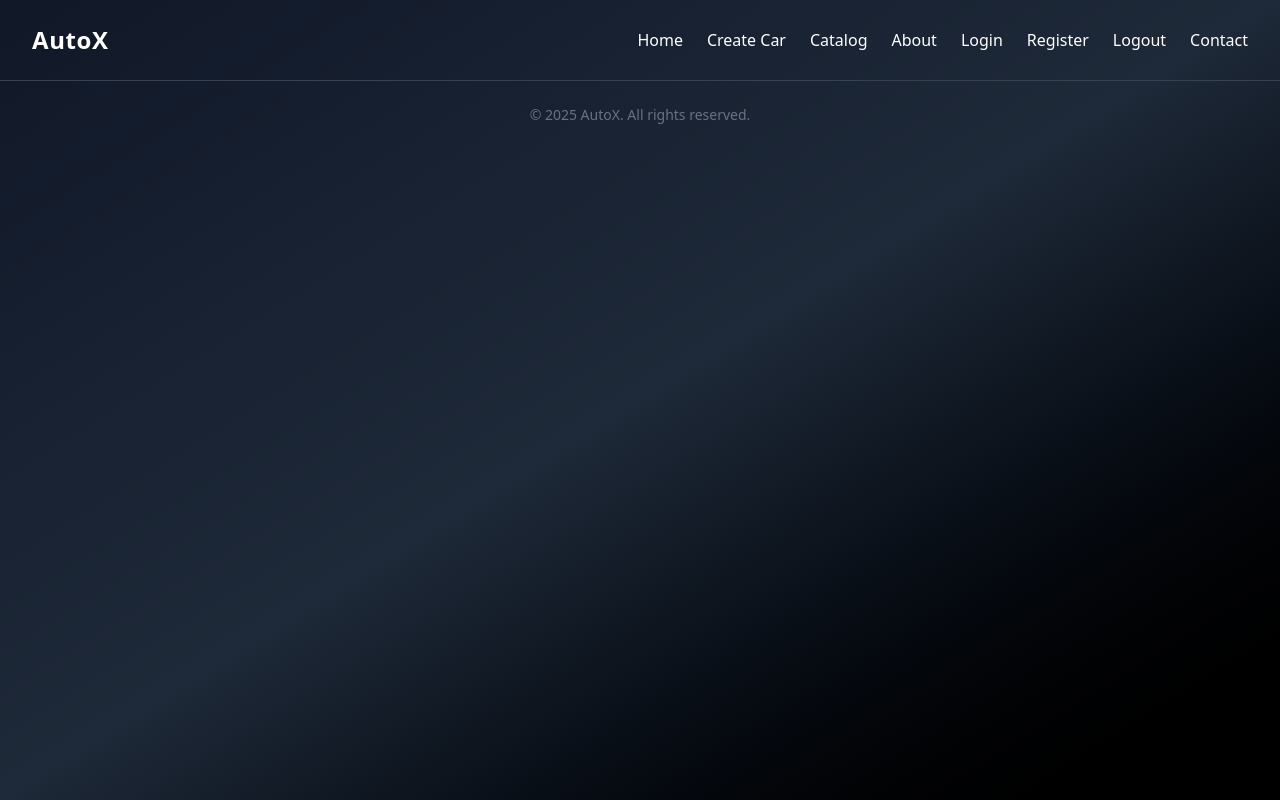
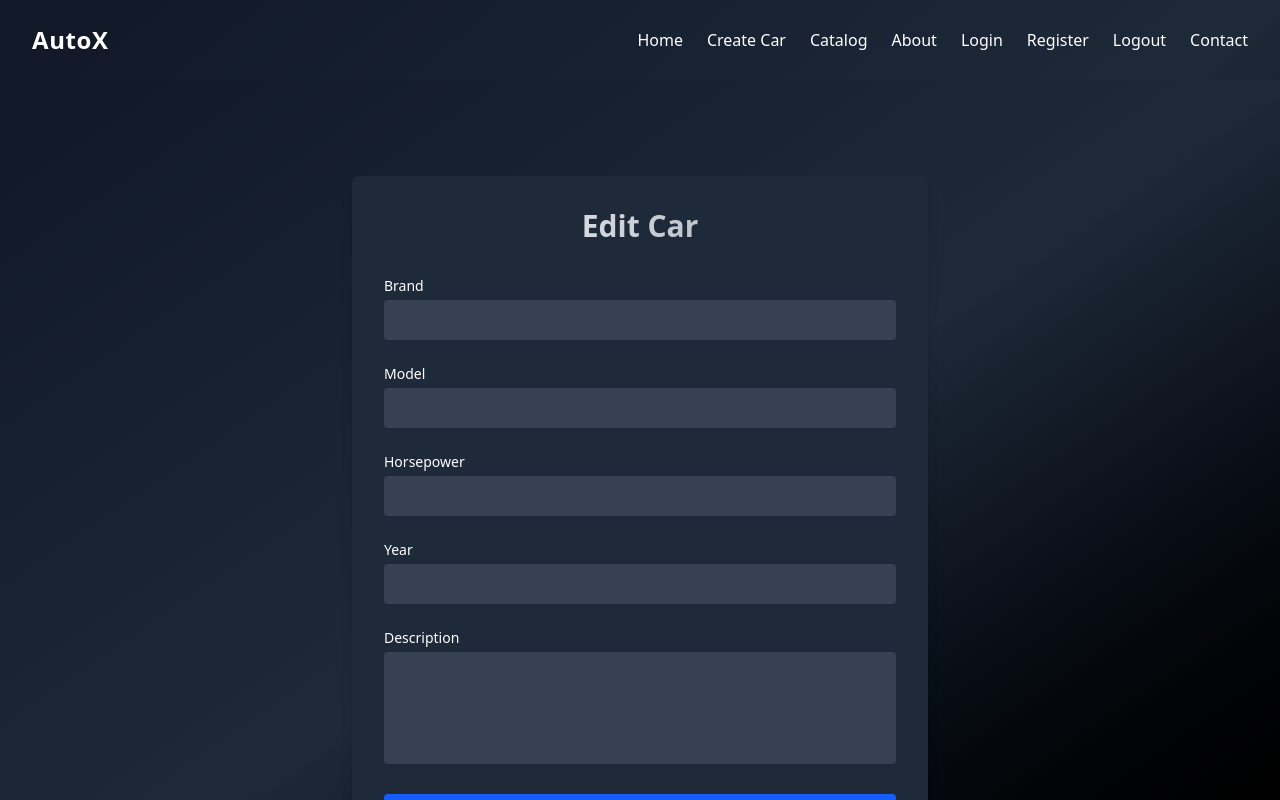
Before and after one commit to Stiliyanss/React-Project, a React (Vite) app in the folder client/: page /cars/1/edit in a window 1280 px wide. Shown: the top 800 px of the page. Built offline with nearby package versions, Linux system fonts and the light colour scheme; no server answers.

Commit message:
show edit page with prepopulated values in the form

```diff
--- a/client/src/App.jsx
+++ b/client/src/App.jsx
@@ -12,6 +12,7 @@ import Register from './components/register/Register';
 import Contact from './components/contact/Contact';
 import CreateCar from './components/createCar/CreateCar';
 import CarDetails from './components/carDeatails/CarDetails';
+import CarEdit from './components/carEdit/CarEdit';
 
 function App() {
   return (
@@ -24,6 +25,7 @@ function App() {
           <Route path="/catalog" element={<Catalog />} />
           <Route path='/create' element={<CreateCar />} />
           <Route path='/cars/:carId/details' element={<CarDetails/>}/>
+          <Route path="/cars/:carId/edit" element={<CarEdit />} />
           <Route path="/login" element={<Login />} />
           <Route path="/register" element={<Register />} />
           <Route path="/contact" element={<Contact />} />
--- a/client/src/components/carDeatails/CarDetails.jsx
+++ b/client/src/components/carDeatails/CarDetails.jsx
@@ -43,7 +43,7 @@ const CarDetails = () => {
         </ul>
 
         <div className="flex justify-end space-x-4">
-          <Link className="bg-yellow-500 hover:bg-yellow-600 text-black font-semibold px-4 py-2 rounded transition">
+          <Link to={`/cars/${carId}/edit`} className="bg-yellow-500 hover:bg-yellow-600 text-black font-semibold px-4 py-2 rounded transition">
             Edit
           </Link>
           <button
--- /dev/null
+++ b/client/src/components/carEdit/CarEdit.jsx
@@ -0,0 +1,84 @@
+import { useEffect, useState } from "react";
+import { useParams } from "react-router-dom";
+import { useNavigate } from "react-router-dom";
+import carService from "../../services/carService";
+
+export default function CarEdit() {
+  const navigate = useNavigate();
+const {carId} = useParams();
+const [car, setCar] = useState({});
+
+useEffect(() => {
+  carService.getOne(carId)
+  .then(setCar);
+},[carId]);
+
+    return(
+      <div className="min-h-screen bg-gradient-to-br from-gray-900 via-gray-800 to-black text-white px-6 md:px-20 py-24">
+      <div className="max-w-xl mx-auto bg-gray-800 p-8 rounded-lg shadow-lg">
+        <h1 className="text-3xl font-bold text-center mb-8 bg-clip-text text-transparent bg-gradient-to-r from-white to-gray-400">
+          Edit Car
+        </h1>
+
+        <form className="space-y-6">
+          <div>
+            <label className="block mb-1 text-sm">Brand</label>
+            <input
+              type="text"
+              name="brand"
+              className="w-full px-4 py-2 bg-gray-700 text-white rounded focus:outline-none focus:ring-2 focus:ring-blue-500"
+              defaultValue={car.brand}
+            />
+          </div>
+
+          <div>
+            <label className="block mb-1 text-sm">Model</label>
+            <input
+              type="text"
+              name="model"
+              className="w-full px-4 py-2 bg-gray-700 text-white rounded focus:outline-none focus:ring-2 focus:ring-blue-500"
+              defaultValue={car.model}
+            />
+          </div>
+
+          <div>
+            <label className="block mb-1 text-sm">Horsepower</label>
+            <input
+              type="number"
+              name="horsepower"
+              className="w-full px-4 py-2 bg-gray-700 text-white rounded focus:outline-none focus:ring-2 focus:ring-blue-500"
+              defaultValue={car.horsepower}
+            />
+          </div>
+
+          <div>
+            <label className="block mb-1 text-sm">Year</label>
+            <input
+              type="number"
+              name="year"
+              className="w-full px-4 py-2 bg-gray-700 text-white rounded focus:outline-none focus:ring-2 focus:ring-blue-500"
+              defaultValue={car.year}
+            />
+          </div>
+
+          <div>
+            <label className="block mb-1 text-sm">Description</label>
+            <textarea
+              name="description"
+              rows="4"
+              className="w-full px-4 py-2 bg-gray-700 text-white rounded resize-none focus:outline-none focus:ring-2 focus:ring-blue-500"
+              defaultValue={car.description}
+            ></textarea>
+          </div>
+
+          <button
+            type="submit"
+            className="w-full bg-blue-600 hover:bg-blue-700 py-2 rounded font-semibold"
+          >
+            Save Changes
+          </button>
+        </form>
+      </div>
+    </div>
+    );
+}
--- a/client/src/services/carService.js
+++ b/client/src/services/carService.js
@@ -7,8 +7,8 @@ export default {
  },
  async getAll() {
   const result = await request.get(baseUrl);
-  const games = Object.values(result);
-  return games;
+  const cars = Object.values(result);
+  return cars;
  },
  getOne(carId){
   return request.get(`${baseUrl}/${carId}`);
--- a/client/src/utils/request.js
+++ b/client/src/utils/request.js
@@ -19,6 +19,7 @@
   const response = await fetch(url, options);
   const result = await response.json();
   return result;
+
 };
 
 export default {
```
